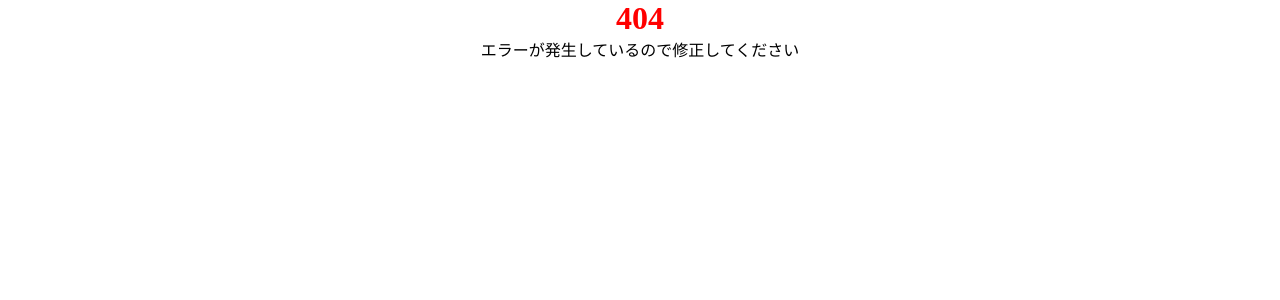
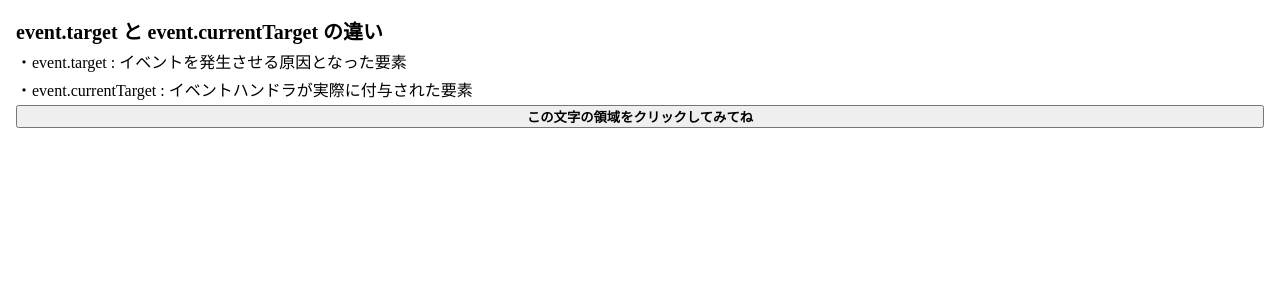
Before and after one commit to kimuniiii/My-Next-Apollo-GraphQL-App, a Next.js app: page /event in a window 1280 px wide. Before the commit this address had no page. Shown: the top 300 px of the page. Built offline with nearby package versions, Linux system fonts and the light colour scheme.

Commit message:
event.target と event.currentTarget の違いの言語化完了

```diff
--- /dev/null
+++ b/src/pages/event/index.tsx
@@ -0,0 +1,41 @@
+import { NextPage } from 'next';
+import styled from 'styled-components';
+
+const EventPracticePage: NextPage = () => {
+  return (
+    <StDivFlexRoot>
+      <h1 style={{ fontSize: 20 }}>event.target と event.currentTarget の違い</h1>
+
+      <p style={{ fontSize: 16 }}>・event.target : イベントを発生させる原因となった要素</p>
+      <p style={{ fontSize: 16 }}>・event.currentTarget : イベントハンドラが実際に付与された要素</p>
+
+      <button
+        type='button'
+        onClick={(event) => {
+          const { value } = event.target as HTMLButtonElement;
+          console.log(`event.target`);
+          console.log(event.target);
+
+          console.log(`event.target.value`);
+          console.log(value);
+
+          console.log(`event.currentTarget`);
+          console.log(event.currentTarget);
+
+          console.log(`event.currentTarget.value`);
+          console.log(event.currentTarget.value);
+        }}
+      >
+        <strong>この文字の領域をクリックしてみてね</strong>
+      </button>
+    </StDivFlexRoot>
+  );
+};
+
+export default EventPracticePage;
+
+const StDivFlexRoot = styled.div`
+  display: grid;
+  grid-gap: 4px;
+  padding: 16px;
+`;
--- a/src/pages/index.tsx
+++ b/src/pages/index.tsx
@@ -49,6 +49,10 @@ const TopPage: NextPage = () => {
           <Link href='/modal-animation' passHref>
             <StAnchorLink>Modal Animationの検証ページへ遷移する</StAnchorLink>
           </Link>
+
+          <Link href='/event' passHref>
+            <StAnchorLink>event の target と currentTarget の違い</StAnchorLink>
+          </Link>
         </StSectionTopFlexContainer>
       </StArticleTopFlexContainer>
     </>
```
